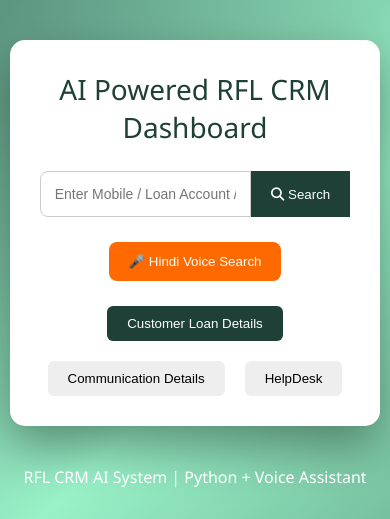
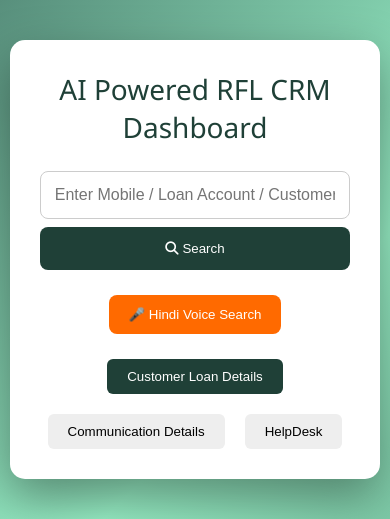
Before and after one commit to Achal1985/NBFC_CRM_V2, a Flask app: page / in a window 390 px wide. Shown: the part 60-579 px from the top of the page. Run offline with Flask 3, Linux system fonts and the light colour scheme; parts of the project's set-up code (start-up, migrations or seed data) failed here and were passed over.

Commit message:
Update index.html

```diff
--- a/templates/index.html
+++ b/templates/index.html
@@ -175,6 +175,27 @@ color:white;
 text-align:center;
 }
 
+/* MOBILE TEXTBOX FIX */
+
+@media screen and (max-width:600px){
+
+.search-box{
+flex-direction:column;
+}
+
+.search-box input{
+border-radius:8px;
+margin-bottom:8px;
+font-size:16px;
+}
+
+.search-box button{
+width:100%;
+border-radius:8px;
+}
+
+}
+
 </style>
 </head>
 
@@ -287,16 +308,12 @@ document.getElementById("result").innerHTML="<h3>"+data.Message+"</h3>"
 return
 }
 
-/* FIX BALANCE PRINCIPAL */
-
 let balancePrincipal =
 data["Balance Principal"] ||
 data["Balance_Principal"] ||
 data["Balance Principal Outstanding"] ||
 data["Balance Principal Amount"] ||
 "0";
-
-/* LOAN DATA */
 
 customerData={
 
@@ -313,8 +330,6 @@ customerData={
 
 }
 
-/* COMMUNICATION DATA */
-
 communicationData={
 
 "Address":data["Address"],
@@ -325,8 +340,6 @@ communicationData={
 "GST Number":data["GST Number"]
 
 }
-
-/* VOICE */
 
 speak(data.voice)
 
```
